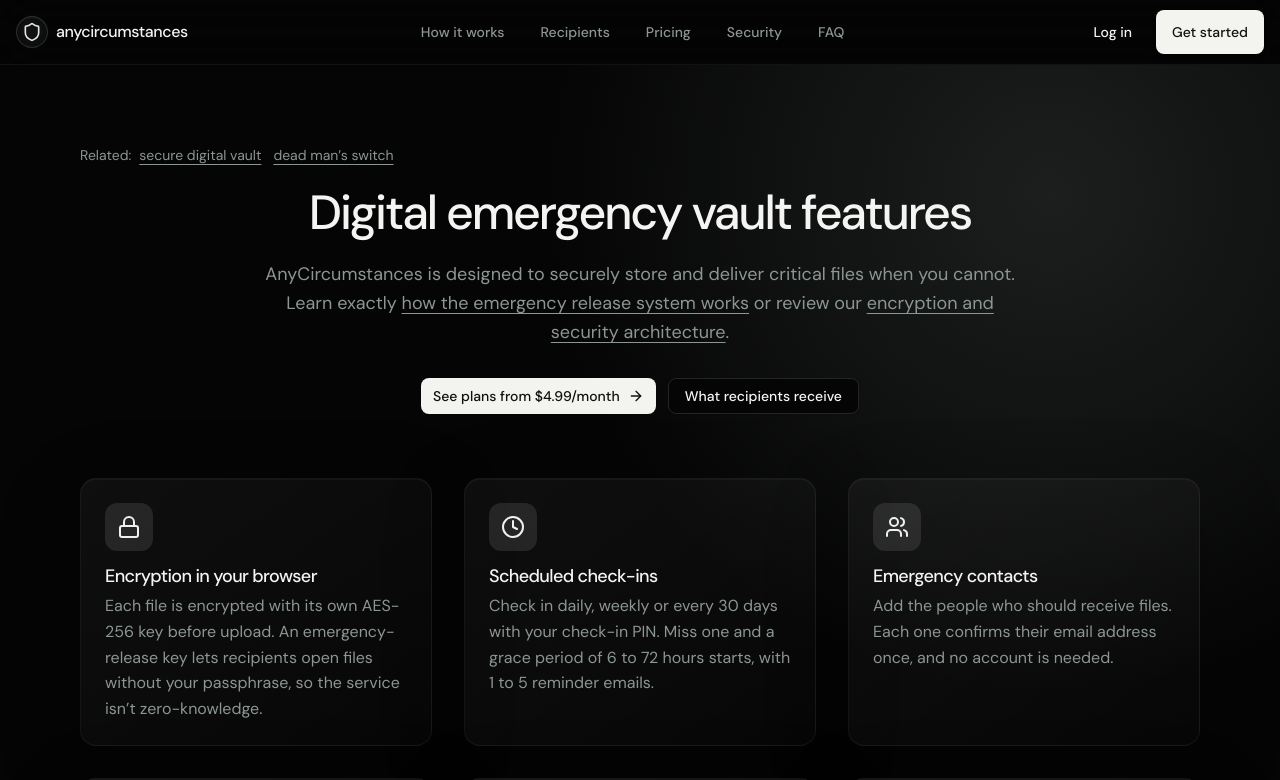
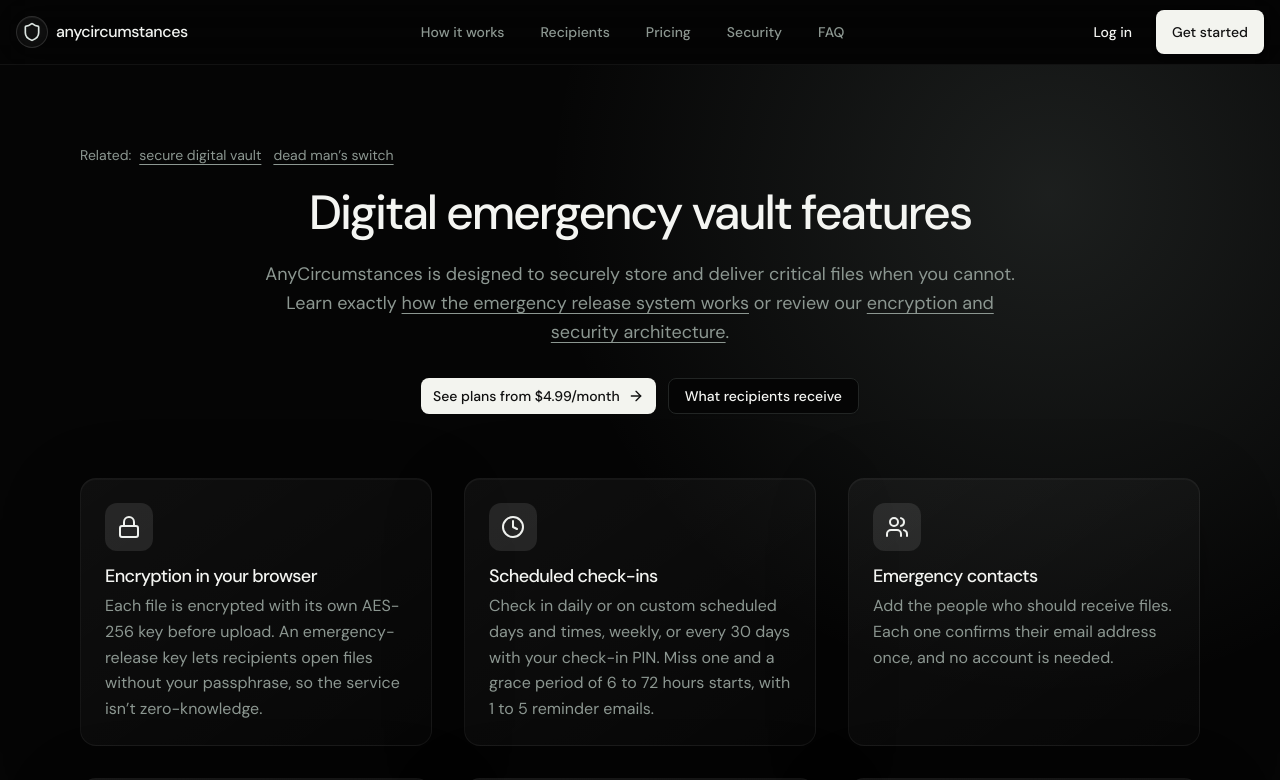
Before and after one commit to xilzzzr/AnyCircumstancesWeb, a React (Vite) app: page /features in a window 1280 px wide. Shown: the top 780 px of the page. Built offline with nearby package versions, Linux system fonts and the light colour scheme.

Commit message:
align public pages with paid daily/scheduled check-in capability

```diff
--- a/src/pages/public/FeaturesPage.tsx
+++ b/src/pages/public/FeaturesPage.tsx
@@ -21,7 +21,7 @@ const featureList = [
     icon: Clock,
     title: "Scheduled check-ins",
     description:
-      "Check in daily, weekly or every 30 days with your check-in PIN. Miss one and a grace period of 6 to 72 hours starts, with 1 to 5 reminder emails."
+      "Check in daily or on custom scheduled days and times, weekly, or every 30 days with your check-in PIN. Miss one and a grace period of 6 to 72 hours starts, with 1 to 5 reminder emails."
   },
   {
     icon: Users,
```
